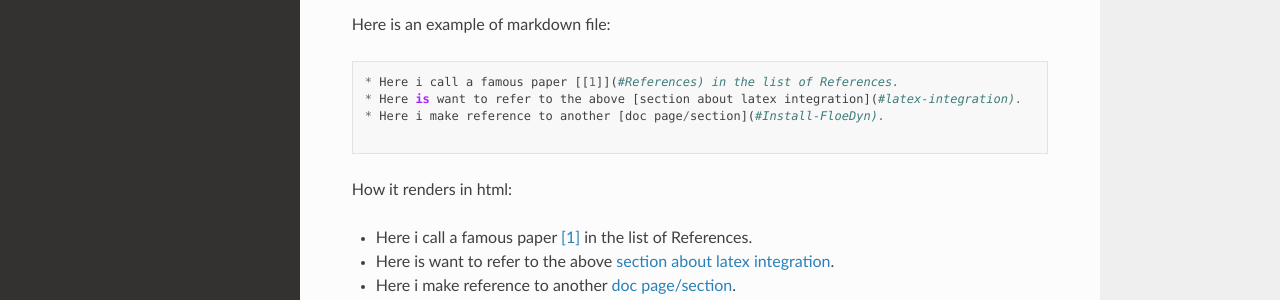
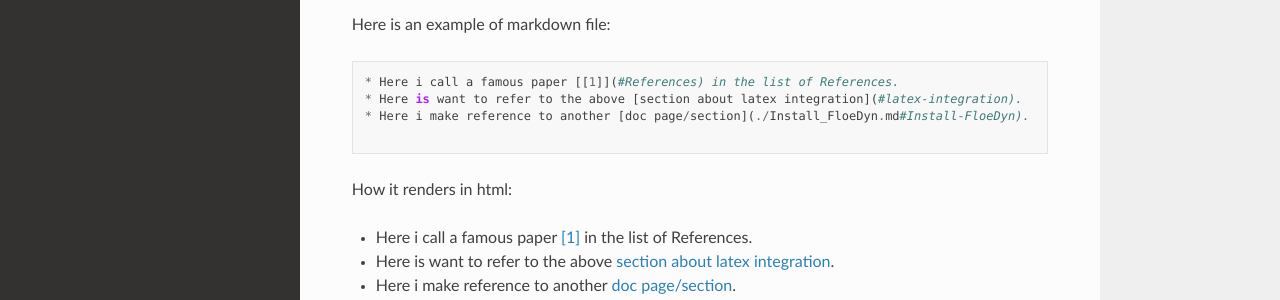
Before and after one commit to FloeDynHub/FloeDyn-documentation, a Sphinx documentation site: the page built from source/1-section1.md, in a window 1280 px wide and 1151 px high. Shown: the part 517-817 px from the top of the window. Built offline with Sphinx 7.4.7 and the Read the Docs theme 2.0.0, drawn with Linux system fonts in a browser that asks for light colours; some of the changed lines change nothing that is shown.

Commit message:
Update 1-section1.md

````diff
--- a/source/1-section1.md
+++ b/source/1-section1.md
@@ -22,7 +22,7 @@ Here is an example of markdown file:
 ```
 * Here i call a famous paper [[1]](#References) in the list of References.
 * Here is want to refer to the above [section about latex integration](#latex-integration).
-* Here i make reference to another [doc page/section](#Install-FloeDyn).
+* Here i make reference to another [doc page/section](./Install_FloeDyn.md#Install-FloeDyn).
 
 ```
 
````
